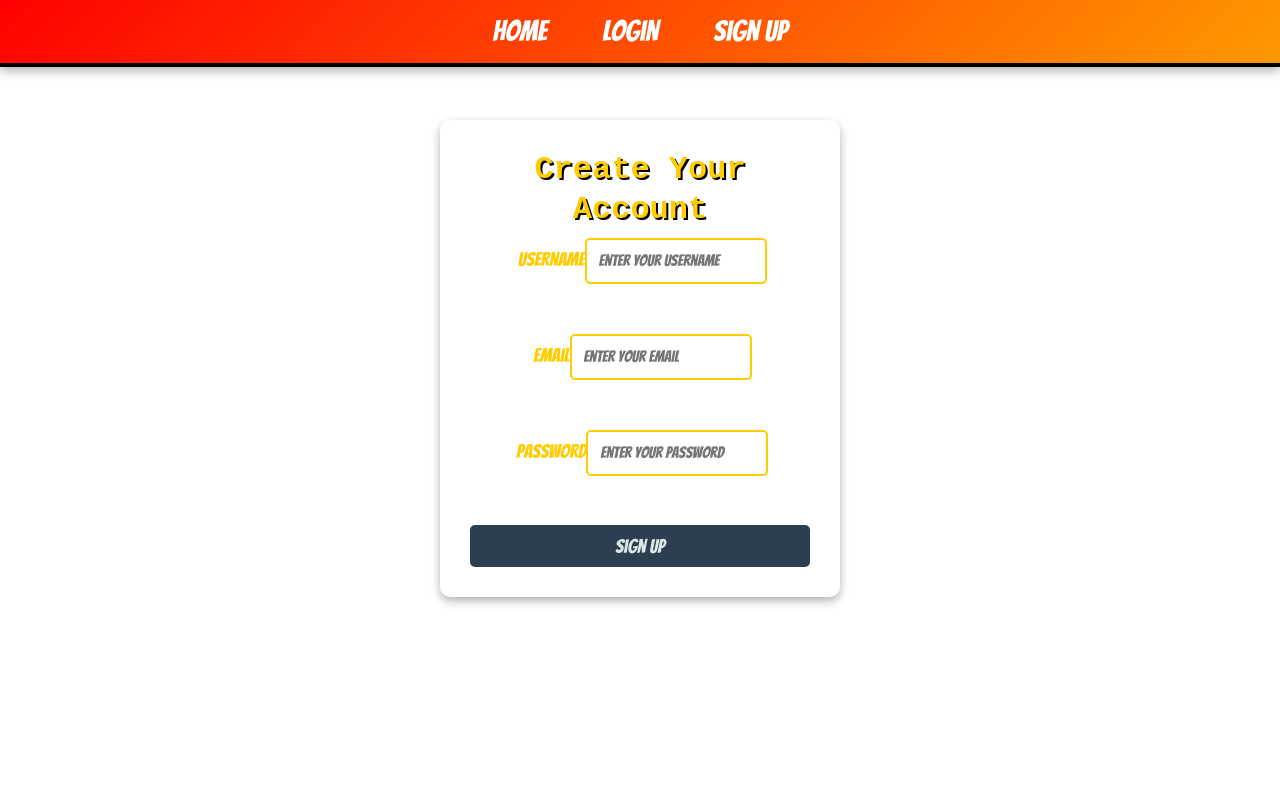
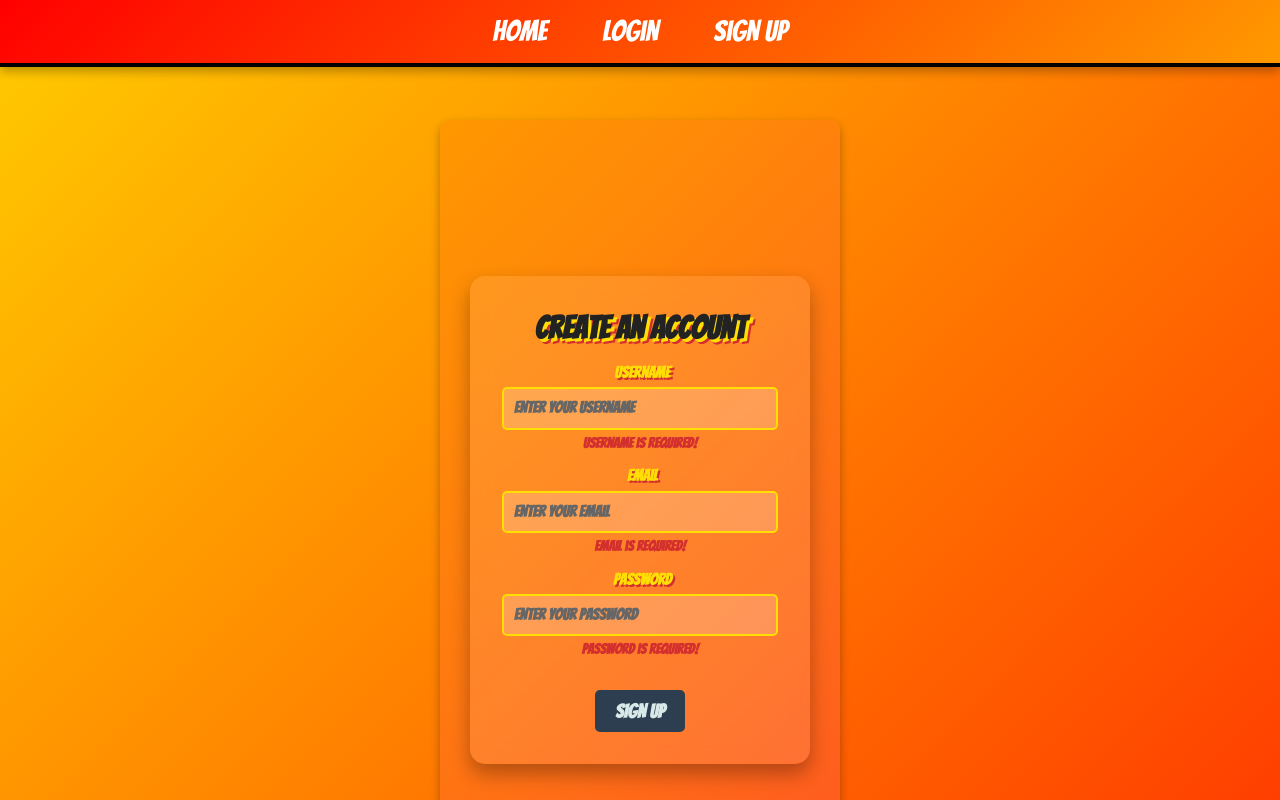
Before and after one commit to JossieHaven/Epic-Battle-Enterprise-project, a React (Vite) app in the folder client/: page /signup in a window 1280 px wide. Shown: the top 800 px of the page. Built offline with nearby package versions, Linux system fonts and the light colour scheme.

Commit message:
added styling

```diff
--- a/client/src/pages/Login.css
+++ b/client/src/pages/Login.css
@@ -1,4 +1,17 @@
 @import url("https://fonts.googleapis.com/css2?family=Bangers&family=Roboto:wght@400;700&display=swap");
+
+
+body {
+    background: linear-gradient(135deg, #ffcc00, #ff3300);
+    background-size: cover;
+    font-family: 'Roboto Condensed', sans-serif;
+    text-align: center;
+    color: #222;
+    min-height: 100vh;
+    display: flex;
+    flex-direction: column;
+    align-items: center;
+  }
 
 /* --- LOGIN CONTAINER --- */
 .login-container {
@@ -64,3 +77,86 @@
   color: #000;
   transform: scale(1.05);
 }
+/* Background Styling */
+.login-container {
+    display: flex;
+    justify-content: center;
+    align-items: center;
+    height: 100vh;
+    background: linear-gradient(135deg, #ff9800, #ff5722);
+    font-family: "Bangers", cursive; /* Superhero Comic Font */
+  }
+
+  /* Login Box */
+  .login-box {
+    background: rgba(255, 255, 255, 0.1);
+    backdrop-filter: blur(10px);
+    padding: 2rem;
+    border-radius: 15px;
+    box-shadow: 0 10px 20px rgba(0, 0, 0, 0.3);
+    width: 350px;
+    text-align: center;
+  }
+
+  /* Login Header */
+  .login-box h2 {
+    font-size: 2rem;
+    font-family: "Bangers", cursive;
+    color: #222;
+    text-shadow: 3px 3px 0px #ffde03, 5px 5px 0px #d32f2f;
+    margin-bottom: 1rem;
+  }
+
+  /* Labels */
+  .login-box label {
+    display: block;
+    font-size: 1rem;
+    font-weight: bold;
+    color: #ffde03;
+    text-shadow: 2px 2px 0px #d32f2f;
+    margin-bottom: 5px;
+  }
+
+  /* Input Fields */
+  .login-box input {
+    width: 100%;
+    padding: 10px;
+    font-size: 1rem;
+    border: 2px solid #ffde03;
+    border-radius: 5px;
+    background: rgba(255, 255, 255, 0.2);
+    color: #222;
+    font-weight: bold;
+  }
+
+  .login-box input::placeholder {
+    color: #666;
+  }
+
+  /* Error Message */
+  .login-box .invalid-feedback {
+    color: #d32f2f;
+    font-size: 0.9rem;
+    font-weight: bold;
+    margin-top: 5px;
+  }
+
+  /* Login Button */
+  .login-box button {
+    background: #222;
+    color: #fff;
+    font-size: 1.2rem;
+    font-weight: bold;
+    padding: 10px 20px;
+    border: none;
+    border-radius: 5px;
+    cursor: pointer;
+    margin-top: 1rem;
+    transition: 0.3s;
+  }
+
+  .login-box button:hover {
+    background: #ffde03;
+    color: #222;
+    box-shadow: 0px 5px 10px rgba(0, 0, 0, 0.2);
+  }
--- a/client/src/pages/Login.tsx
+++ b/client/src/pages/Login.tsx
@@ -4,32 +4,20 @@ import { LOGIN_USER } from "../utils/mutations";
 import AuthService from "../utils/auth";
 import { useNavigate } from "react-router-dom";
 import { Form, Button, Alert } from "react-bootstrap";
-import "./Login.css"; // ✅ Import CSS for styling
+import "./Login.css";
 
 const Login = () => {
   const navigate = useNavigate();
-
-  const [formData, setFormData] = useState({
-    email: "",
-    password: "",
-  });
-
-  const [validated, setValidated] = useState(false);
+  const [formData, setFormData] = useState({ email: "", password: "" });
   const [showAlert, setShowAlert] = useState(false);
-
-  // GraphQL mutation
   const [loginUser] = useMutation(LOGIN_USER);
 
-  // Handle input changes
   const handleInputChange = (event: React.ChangeEvent<HTMLInputElement>) => {
     setFormData({ ...formData, [event.target.name]: event.target.value });
   };
 
-  // Handle form submission
   const handleFormSubmit = async (event: React.FormEvent<HTMLFormElement>) => {
     event.preventDefault();
-    setValidated(true);
-
     try {
       const { data } = await loginUser({
         variables: { email: formData.email, password: formData.password },
@@ -37,28 +25,27 @@ const Login = () => {
 
       if (data?.login?.token) {
         AuthService.login(data.login.token);
-        navigate("/profile"); // ✅ Redirect to profile after login
+        navigate("/"); // Redirect after successful login
       }
     } catch (err) {
       console.error("Login Error:", err);
-      setShowAlert(true);
     }
   };
 
   return (
     <div className="login-container">
-      <h2 className="login-title">Login to Your Account</h2>
-      <Form noValidate validated={validated} onSubmit={handleFormSubmit} className="login-form">
-        {showAlert && (
+      <div className="login-box">
+        <h2>Login to Your Account</h2>
+
+        <Form noValidate onSubmit={handleFormSubmit}>
           <Alert dismissible onClose={() => setShowAlert(false)} show={showAlert} variant="danger">
-            Invalid email or password. Please try again.
+            Something went wrong with your login credentials!
           </Alert>
-        )}
 
           <Form.Group className="mb-3">
-          <Form.Label htmlFor="email">Email</Form.Label>
+            <Form.Label>Email</Form.Label>
             <Form.Control
-            type="email"
+              type="text"
               placeholder="Enter your email"
               name="email"
               onChange={handleInputChange}
@@ -69,7 +56,7 @@ const Login = () => {
           </Form.Group>
 
           <Form.Group className="mb-3">
-          <Form.Label htmlFor="password">Password</Form.Label>
+            <Form.Label>Password</Form.Label>
             <Form.Control
               type="password"
               placeholder="Enter your password"
@@ -81,10 +68,11 @@ const Login = () => {
             <Form.Control.Feedback type="invalid">Password is required!</Form.Control.Feedback>
           </Form.Group>
 
-        <Button disabled={!(formData.email && formData.password)} type="submit" className="login-btn">
-          Login
+          <Button disabled={!(formData.email && formData.password)} type="submit">
+            LOGIN
           </Button>
         </Form>
+      </div>
     </div>
   );
 };
--- a/client/src/pages/Signup.css
+++ b/client/src/pages/Signup.css
@@ -1,4 +1,17 @@
 @import url("https://fonts.googleapis.com/css2?family=Bangers&family=Roboto:wght@400;700&display=swap");
+
+body {
+    background: linear-gradient(135deg, #ffcc00, #ff3300);
+    background-size: cover;
+    font-family: 'Roboto Condensed', sans-serif;
+    text-align: center;
+    color: #222;
+    min-height: 100vh;
+    display: flex;
+    flex-direction: column;
+    align-items: center;
+  }
+
 
 /* --- SIGNUP CONTAINER --- */
 .signup-container {
@@ -64,3 +77,86 @@
   color: #000;
   transform: scale(1.05);
 }
+/* Background Styling */
+.signup-container {
+    display: flex;
+    justify-content: center;
+    align-items: center;
+    height: 100vh;
+    background: linear-gradient(135deg, #ff9800, #ff5722);
+    font-family: "Bangers", cursive; /* Superhero Comic Font */
+  }
+
+  /* Signup Box */
+  .signup-box {
+    background: rgba(255, 255, 255, 0.1);
+    backdrop-filter: blur(10px);
+    padding: 2rem;
+    border-radius: 15px;
+    box-shadow: 0 10px 20px rgba(0, 0, 0, 0.3);
+    width: 350px;
+    text-align: center;
+  }
+
+  /* Signup Header */
+  .signup-box h2 {
+    font-size: 2rem;
+    font-family: "Bangers", cursive;
+    color: #222;
+    text-shadow: 3px 3px 0px #ffde03, 5px 5px 0px #d32f2f;
+    margin-bottom: 1rem;
+  }
+
+  /* Labels */
+  .signup-box label {
+    display: block;
+    font-size: 1rem;
+    font-weight: bold;
+    color: #ffde03;
+    text-shadow: 2px 2px 0px #d32f2f;
+    margin-bottom: 5px;
+  }
+
+  /* Input Fields */
+  .signup-box input {
+    width: 100%;
+    padding: 10px;
+    font-size: 1rem;
+    border: 2px solid #ffde03;
+    border-radius: 5px;
+    background: rgba(255, 255, 255, 0.2);
+    color: #222;
+    font-weight: bold;
+  }
+
+  .signup-box input::placeholder {
+    color: #666;
+  }
+
+  /* Error Message */
+  .signup-box .invalid-feedback {
+    color: #d32f2f;
+    font-size: 0.9rem;
+    font-weight: bold;
+    margin-top: 5px;
+  }
+
+  /* Signup Button */
+  .signup-box button {
+    background: #222;
+    color: #fff;
+    font-size: 1.2rem;
+    font-weight: bold;
+    padding: 10px 20px;
+    border: none;
+    border-radius: 5px;
+    cursor: pointer;
+    margin-top: 1rem;
+    transition: 0.3s;
+  }
+
+  .signup-box button:hover {
+    background: #ffde03;
+    color: #222;
+    box-shadow: 0px 5px 10px rgba(0, 0, 0, 0.2);
+  }
--- a/client/src/pages/Signup.tsx
+++ b/client/src/pages/Signup.tsx
@@ -4,32 +4,20 @@ import { ADD_USER } from "../utils/mutations";
 import AuthService from "../utils/auth";
 import { useNavigate } from "react-router-dom";
 import { Form, Button, Alert } from "react-bootstrap";
-import "./Signup.css"; // ✅ Import CSS for styling
+import "./Signup.css"; // ✅ Import the new CSS
 
 const Signup = () => {
   const navigate = useNavigate();
-  const [validated, setValidated] = useState(false);
+  const [formData, setFormData] = useState({ username: "", email: "", password: "" });
   const [showAlert, setShowAlert] = useState(false);
-
-  const [formData, setFormData] = useState({
-    username: "",
-    email: "",
-    password: "",
-  });
-
-  // Mutation for signing up
   const [addUser] = useMutation(ADD_USER);
 
-  // Handle input changes
   const handleChange = (event: React.ChangeEvent<HTMLInputElement>) => {
     setFormData({ ...formData, [event.target.name]: event.target.value });
   };
 
-  // Handle form submission
   const handleSubmit = async (event: React.FormEvent<HTMLFormElement>) => {
     event.preventDefault();
-    setValidated(true);
-
     try {
       const { data } = await addUser({
         variables: {
@@ -43,26 +31,25 @@ const Signup = () => {
 
       if (data?.addUser?.token) {
         AuthService.login(data.addUser.token);
-        navigate("/profile"); // ✅ Redirect to profile after signup
+        navigate("/"); // Redirect after signup
       }
     } catch (err) {
       console.error("Signup Error:", err);
-      setShowAlert(true);
     }
   };
 
   return (
     <div className="signup-container">
-      <h2 className="signup-title">Create Your Account</h2>
-      <Form noValidate validated={validated} onSubmit={handleSubmit} className="signup-form">
-        {showAlert && (
+      <div className="signup-box">
+        <h2>Create an Account</h2>
+
+        <Form noValidate onSubmit={handleSubmit}>
           <Alert dismissible onClose={() => setShowAlert(false)} show={showAlert} variant="danger">
-            Something went wrong. Please check your details and try again.
+            Something went wrong with your signup!
           </Alert>
-        )}
 
           <Form.Group className="mb-3">
-          <Form.Label htmlFor="username">Username</Form.Label>
+            <Form.Label>Username</Form.Label>
             <Form.Control
               type="text"
               placeholder="Enter your username"
@@ -75,7 +62,7 @@ const Signup = () => {
           </Form.Group>
 
           <Form.Group className="mb-3">
-          <Form.Label htmlFor="email">Email</Form.Label>
+            <Form.Label>Email</Form.Label>
             <Form.Control
               type="email"
               placeholder="Enter your email"
@@ -88,7 +75,7 @@ const Signup = () => {
           </Form.Group>
 
           <Form.Group className="mb-3">
-          <Form.Label htmlFor="password">Password</Form.Label>
+            <Form.Label>Password</Form.Label>
             <Form.Control
               type="password"
               placeholder="Enter your password"
@@ -100,14 +87,11 @@ const Signup = () => {
             <Form.Control.Feedback type="invalid">Password is required!</Form.Control.Feedback>
           </Form.Group>
 
-        <Button
-          disabled={!(formData.username && formData.email && formData.password)}
-          type="submit"
-          className="signup-btn"
-        >
-          Sign Up
+          <Button disabled={!(formData.username && formData.email && formData.password)} type="submit">
+            SIGN UP
           </Button>
         </Form>
+      </div>
     </div>
   );
 };
```
Lines whose indentation alone changed are shown as unchanged.
